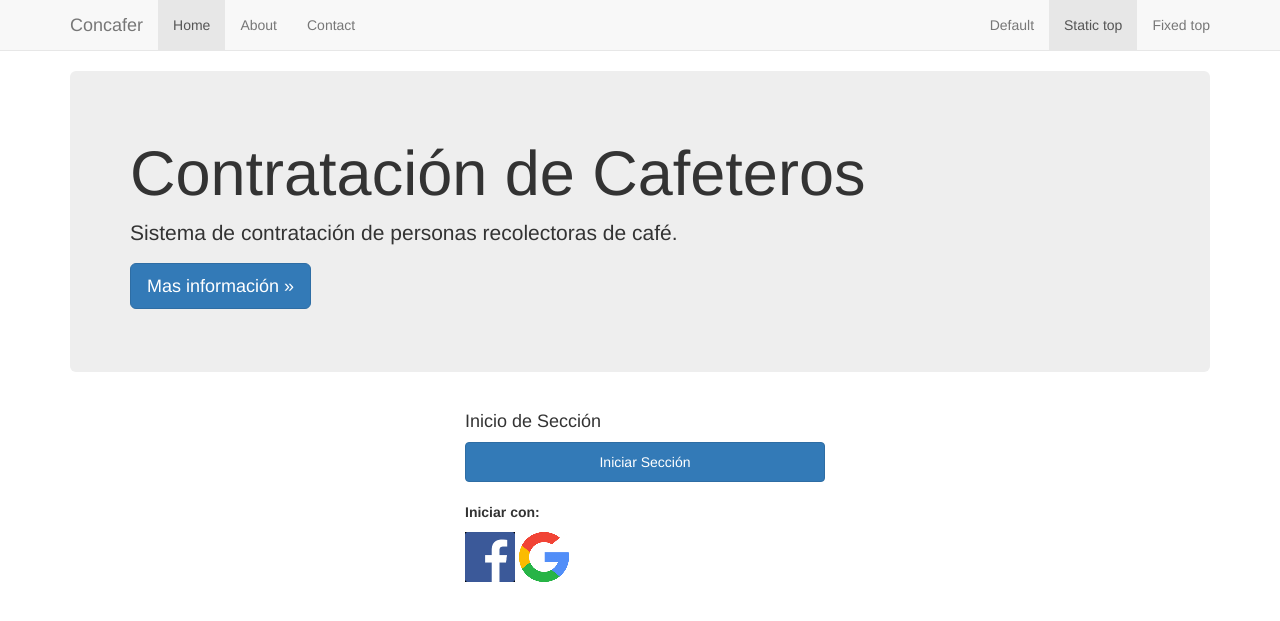
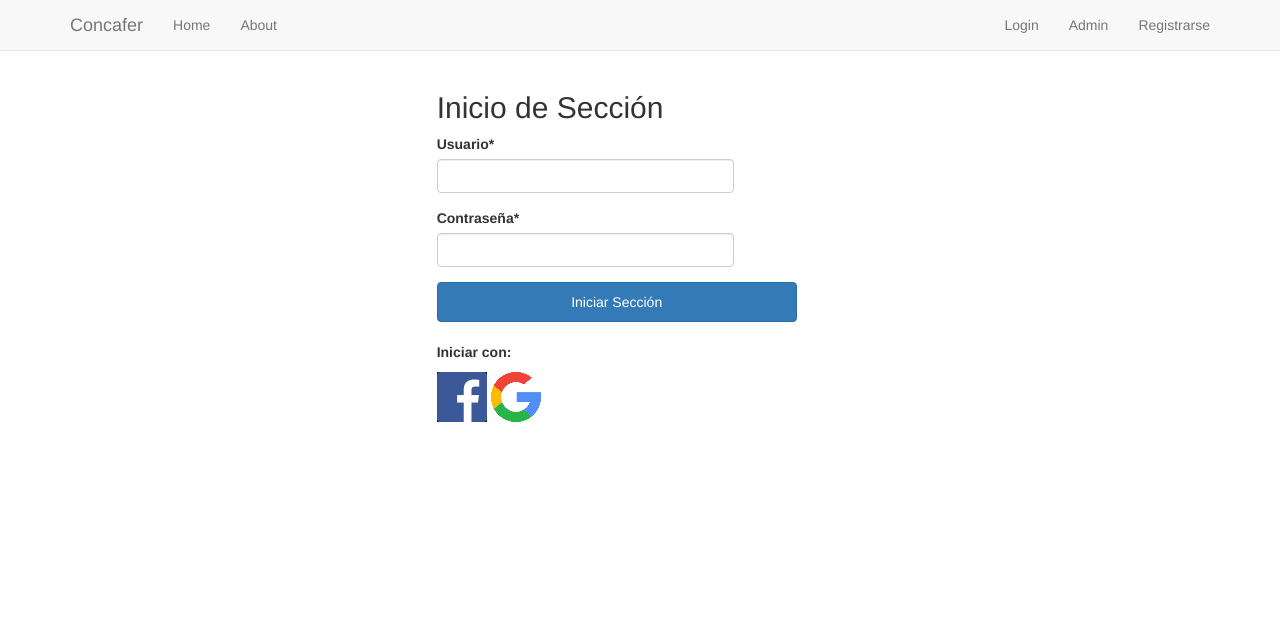
Before and after one commit to cristiven/Client_Server_Project, a Django app: page /login/ in a window 1280 px wide. Shown: the top 621 px of the page. Run offline with Django 3.2, Linux system fonts and the light colour scheme; some libraries are stand-ins or nearby versions.

Commit message:
boton de login

```diff
--- a/concafer/concafer/settings.py
+++ b/concafer/concafer/settings.py
@@ -52,7 +52,7 @@
     'django.contrib.auth.middleware.AuthenticationMiddleware',
     'django.contrib.messages.middleware.MessageMiddleware',
     'django.middleware.clickjacking.XFrameOptionsMiddleware',
-
+    #'social_auth.backend.pipeline.social.social_auth_user',
     'social_django.middleware.SocialAuthExceptionMiddleware',
 ]
 
@@ -139,6 +139,9 @@
     'django.contrib.auth.backends.ModelBackend',
 )
 
+
+
+
 SOCIAL_AUTH_LOGIN_REDIRECT_URL = 'home'
 
 SOCIAL_AUTH_GOOGLE_OAUTH2_KEY = '534423398729-264vb2bsvoj9lq31gulvrgo9m3sci9m9.apps.googleusercontent.com'
--- a/concafer/concafer/urls.py
+++ b/concafer/concafer/urls.py
@@ -20,16 +20,18 @@
 from django.conf.urls.static import static
 
 from sgc import views as core_views
+from .views import about
 
 urlpatterns = [
     url(r'^home/$', core_views.home, name='home'),
     url(r'^$', core_views.inicio, name='inicio'),
-    url(r'^login/$', auth_views.login, name='login'),
+    url(r'^login/$', core_views.login, name='login'),
     #url(r'^logout/$', auth_views.logout, name='logout'),
     url(r'^oauth/', include('social_django.urls', namespace='social')),
     url(r'^admin/', admin.site.urls),
     url(r'^logout/$', core_views.LogOut, name='LogOut'),
     url(r'^gd/$', core_views.gd, name='gd'),
+    url(r'^about/$', about, name='about'),
 ]
 
 # se coloca para asegurar que los urls estan en desarrollo
--- /dev/null
+++ b/concafer/concafer/views.py
@@ -0,0 +1,4 @@
+from django.shortcuts import render
+
+def about(request):
+    return render(request, 'about.html')
--- a/concafer/sgc/forms.py
+++ b/concafer/sgc/forms.py
@@ -3,6 +3,6 @@
 
 #Se crea el formulario con los campos que se quiera, ya que es diferente
 #al de los modelos y se puede añadir a una vista
-class RegForm(forms.Form):
+class LogForm(forms.Form):
 	usuario = forms.CharField(max_length=20)
 	contraseña = forms.CharField(max_length=20)
--- a/concafer/sgc/models.py
+++ b/concafer/sgc/models.py
@@ -13,7 +13,7 @@
     ciudad = models.CharField(max_length=20)
 
     def __str__(self):
-        return self.nombres
+        return self.nombre
 
 class Propietario(models.Model):
     nombre = models.CharField(max_length=20)
--- a/concafer/sgc/views.py
+++ b/concafer/sgc/views.py
@@ -2,7 +2,7 @@
 from django.contrib.auth.decorators import login_required
 from django.shortcuts import render, redirect
 from django.contrib.auth import logout
-from .forms import RegForm
+from .forms import LogForm
 from .models import Recolector
 
 #@login_required
@@ -10,9 +10,20 @@
     return render(request, 'core/home.html')
 
 def inicio(request):
-	form = RegForm()
+	return render(request, 'inicio.html')
+
+
+def LogOut(request):
+	logout(request)
+	return render(request, 'core/home.html')
+
+def gd(request):
+	return render(request, 'core/drive.html')
+
+def login(request):
+	form = LogForm()
 	#Request.POST es para que el dato que se pida sea obligatorio
-	form = RegForm(request.POST or None)
+	form = LogForm(request.POST or None)
 	if form.is_valid():
  		form_data = form.cleaned_data
  		user = form_data.get("usuario")
@@ -23,11 +34,3 @@
 		"login_super_user": form,
 	}
 	return render(request, 'registration/login.html', context)
-
-
-def LogOut(request):
-	logout(request)
-	return render(request, 'core/home.html')
-
-def gd(request):
-	return render(request, 'core/index.html')
--- a/concafer/templates/base.html
+++ b/concafer/templates/base.html
@@ -38,17 +38,17 @@
     <!-- Renderisa la plantilla navbar dentro de esta plantilla-->
 {% include "navbar.html" %}
 
-    <div class="container">
 
 {% block jumbotron %}
 {% endblock %}
+
 
 {% block content %}
 {% endblock %}
 
 
 
-    </div> <!-- /container -->
+
 
 
     <!-- Bootstrap core JavaScript
--- a/concafer/templates/core/home.html
+++ b/concafer/templates/core/home.html
@@ -2,6 +2,7 @@
 {% load static %}
 
 {% block content %}
+<div class="container"'>
   {% if not user.is_authenticated %}
   	<h2>Hasta pronto...</h2>
   	<br><br>
@@ -16,4 +17,5 @@
 	<br><br>
 	<a href="/logout/">Salir</a>
   {%endif%}
+</div>
 {% endblock %}
--- a/concafer/templates/navbar.html
+++ b/concafer/templates/navbar.html
@@ -12,9 +12,9 @@
         </div>
         <div id="navbar" class="navbar-collapse collapse">
           <ul class="nav navbar-nav">
-            <li class="active"><a href="#">Home</a></li>
-            <li><a href="#about">About</a></li>
-            <li><a href="#contact">Contact</a></li>
+            <li><a href="/">Home</a></li>
+            <li><a href="{% url 'about' %}">About</a></li>
+            <!--<li><a href="/contact">Contact</a></li>-->
             <!--<li class="dropdown">
               <a href="#" class="dropdown-toggle" data-toggle="dropdown" role="button" aria-haspopup="true" aria-expanded="false">Dropdown <span class="caret"></span></a>
               <ul class="dropdown-menu">
@@ -29,9 +29,9 @@
             </li>-->
           </ul>
           <ul class="nav navbar-nav navbar-right">
-            <li><a href="../navbar/">Default</a></li>
-            <li class="active"><a href="./">Static top <span class="sr-only">(current)</span></a></li>
-            <li><a href="../navbar-fixed-top/">Fixed top</a></li>
+            <li><a href="{% url 'login' %}">Login</a></li>
+            <li><a href="/admin">Admin <span class="sr-only">(current)</span></a></li>
+            <li><a href="../navbar-fixed-top/">Registrarse</a></li>
           </ul>
         </div><!--/.nav-collapse -->
       </div>
--- a/concafer/templates/registration/login.html
+++ b/concafer/templates/registration/login.html
@@ -2,21 +2,11 @@
 {% load crispy_forms_tags %}
 {% load static %}
 
-{% block jumbotron %}
-<!-- Main component for a primary marketing message or call to action -->
-      <div class="jumbotron">
-        <h1>Contratación de Cafeteros</h1>
-        <p>Sistema de contratación de personas recolectoras de café.</p>
-        <!--<p>To see the difference between static and fixed top navbars, just scroll.</p>-->
-        <p>
-          <a class="btn btn-lg btn-primary" href="../../components/#navbar" role="button">Mas información &raquo;</a>
-        </p>
-      </div>
-{% endblock%}
 
 {% block content %}
-<div class= 'col-sm-4 col-sm-offset-4'>
-  <h4> Inicio de Sección </h4>
+<div class=row>
+  <div class= 'col-sm-3 col-sm-offset-4'>
+    <h2> Inicio de Sección </h2>
     <form method="POST">{% csrf_token %}
     {{ login_super_user|crispy }}
     <input class='btn btn-primary' type="submit" value="Iniciar Sección" style="width: 360px; height: 40px"><br>
@@ -26,5 +16,6 @@
     <a href="{% url 'social:begin' 'google-oauth2' %}">  <img src="{% static 'img/g.jpg' %}"/></a>
     </form>
   </div>
+</div>
 
 {% endblock %}
```
Also changed, not shown: concafer/templates/about.html (added, +19 -0 lines), concafer/templates/inicio.html (added, +15 -0 lines), concafer/db.sqlite3, concafer/templates/core/drive.html (renamed from concafer/templates/core/index.html). Lines whose indentation alone changed are shown as unchanged.
